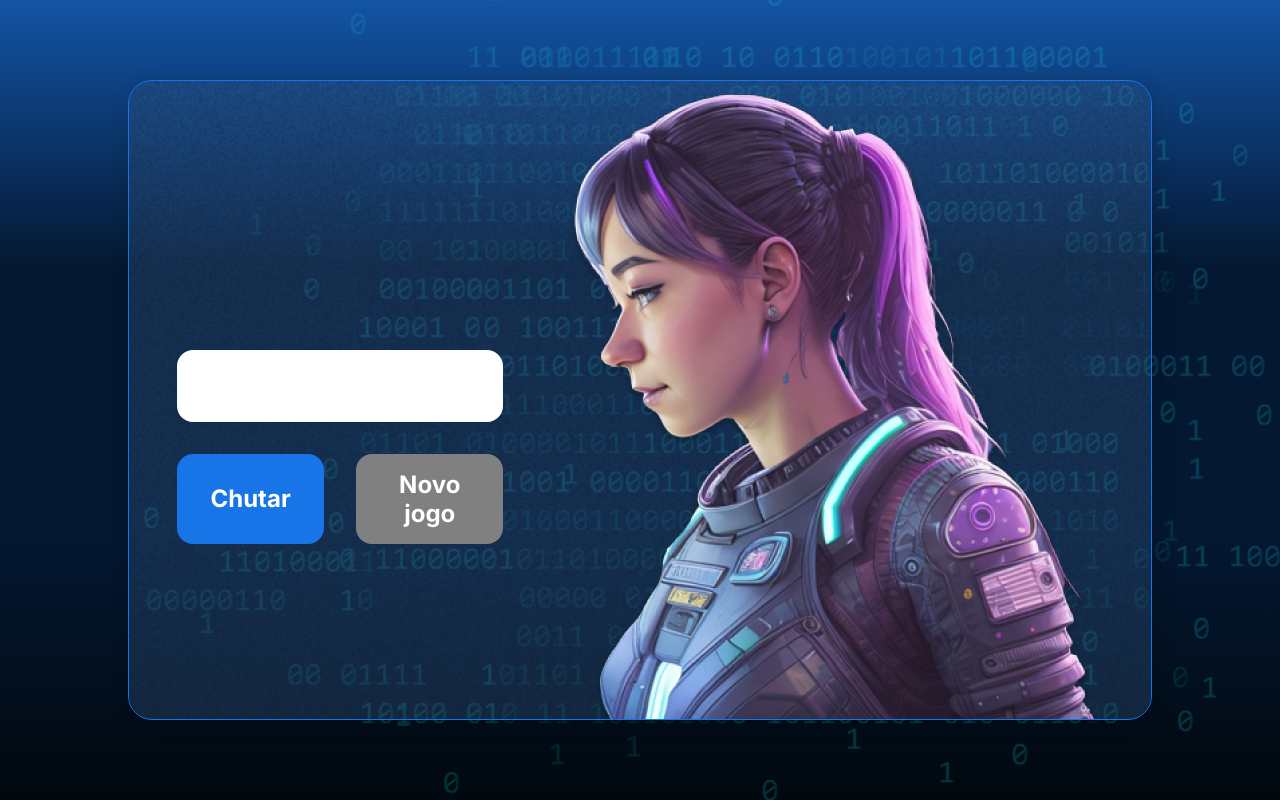
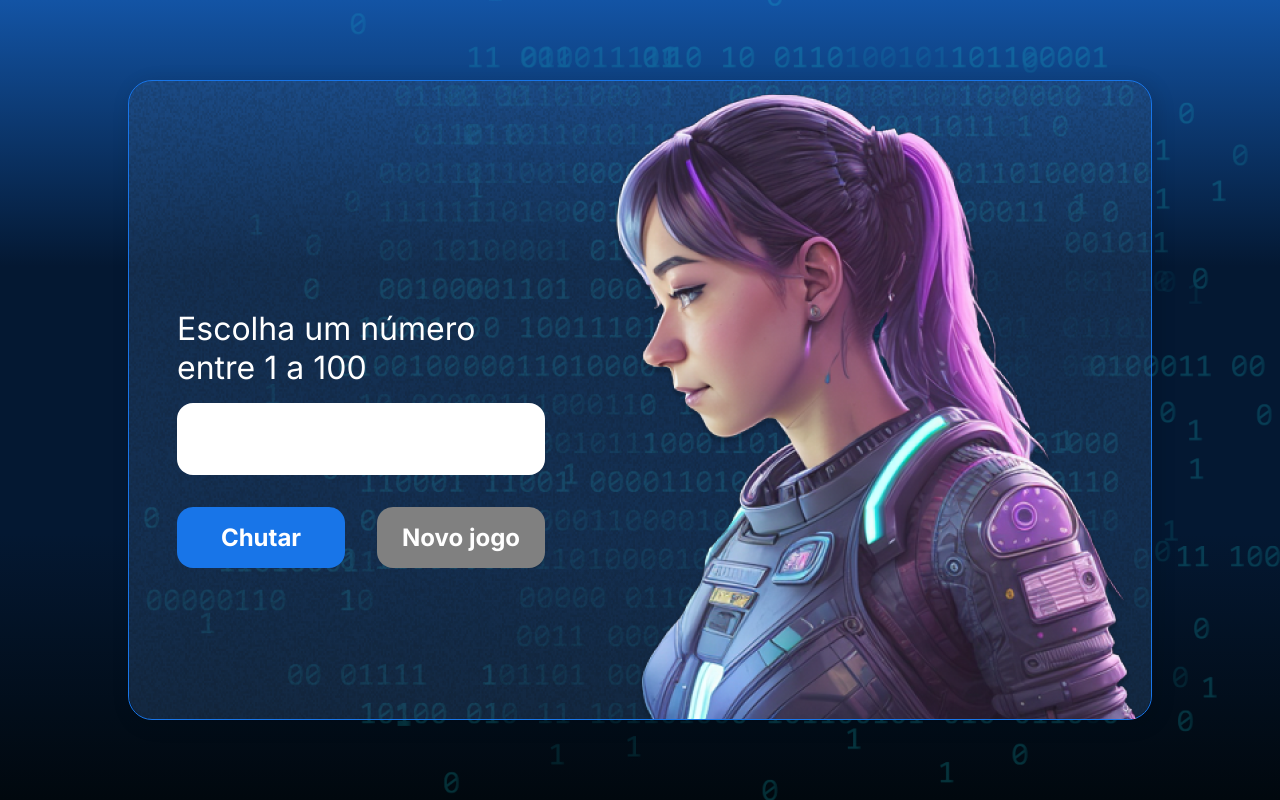
Before and after one commit to vazcaique/numero-secreto, a plain HTML site: page index.html in a window 1280 px wide. Drawn offline with Linux system fonts and the light colour scheme.

Commit message:
alterando limite para 100

```diff
--- a/index.html
+++ b/index.html
@@ -20,7 +20,7 @@
             <div class="container__informacoes">
                 <div class="container__texto">
                     <h1></h1>
-                    <p class="texto__paragrafo"></p>
+                    <p class="texto__paragrafo">Escolha um número entre 1 a 100</p>
                 </div>
                 <input type="number" min="1" max="10" class="container__input">
                 <div class="chute container__botoes">
```
